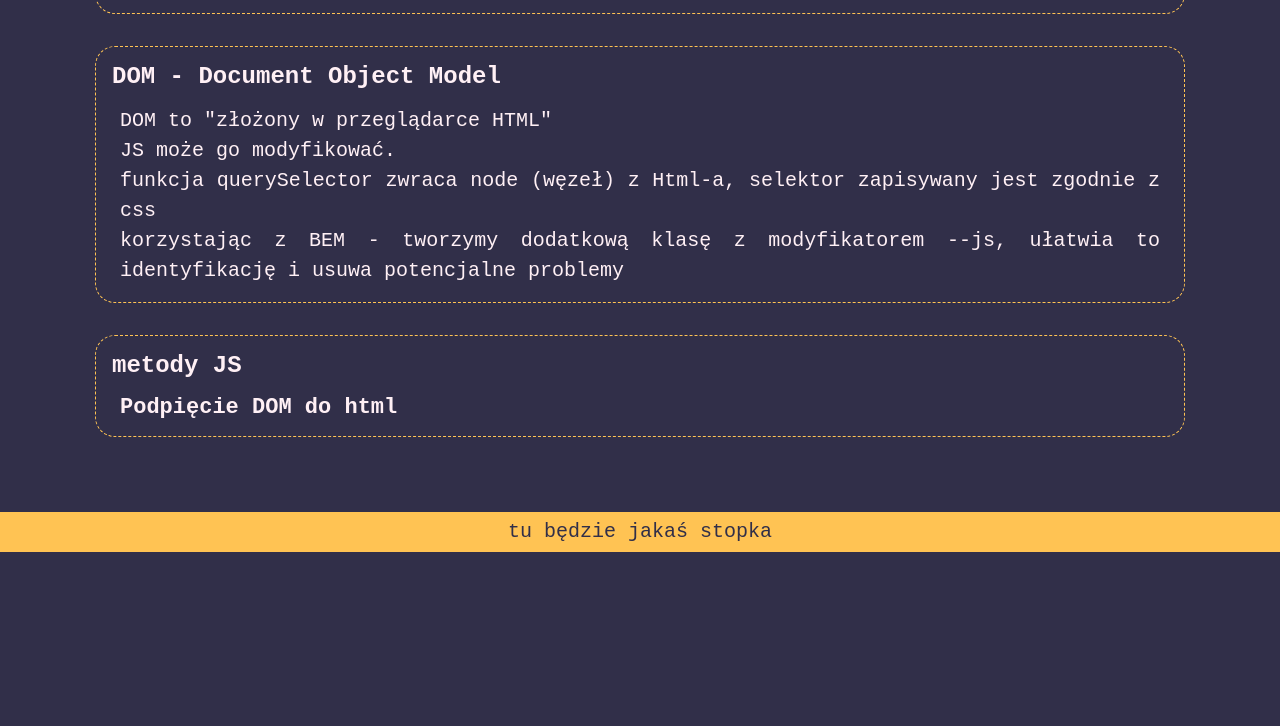
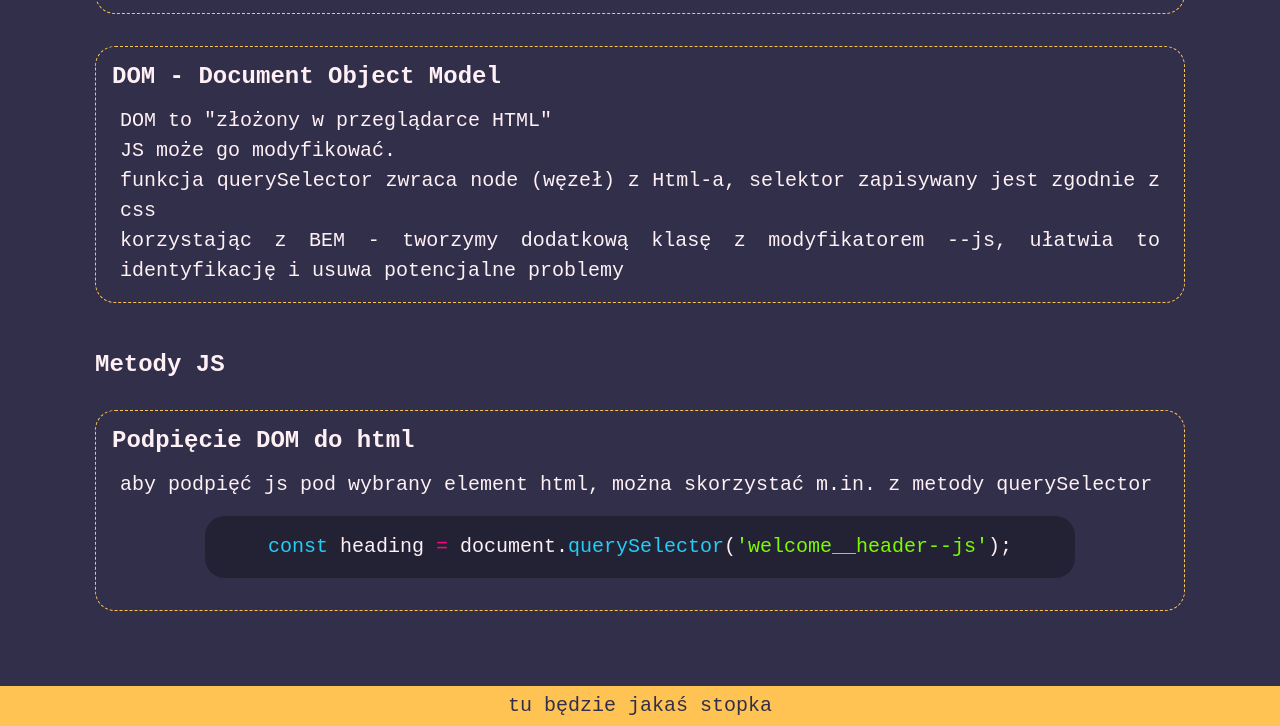
Before and after one commit to michal-krawczyk10/homepage, a website: page pages/js.html in a window 1280 px wide. Shown: the part 1377-2103 px from the top of the page. Before the commit the page ends 1929 px from the top, so only its background shows below. Drawn offline with Linux system fonts and the light colour scheme.

```diff
--- a/js/main.js
+++ b/js/main.js
@@ -8,3 +8,5 @@
 console.log(age);
 
 console.log(`hej, mam na imię ${name} i mam ${age} lata`);
+
+const heading = document.querySelector('welcome__header--js');
--- a/pages/js.html
+++ b/pages/js.html
@@ -109,11 +109,26 @@
 					</p>
 				</article>
 			</section>
-      <section>
+			<section class="section">
+				<h2 class="section__header">Metody JS</h2>
 				<article class="article">
-          <h2 class="article__header">metody JS</h2>
-          <h3 class="article__header--subheader">Podpięcie DOM do html</h3>
-          <p></p>
+					<h3 class="article__header">Podpięcie DOM do html</h3>
+					<p class="article__text">
+						aby podpięć js pod wybrany element html, można skorzystać m.in. z
+						metody querySelector
+					</p>
+					<div class="code">
+						<code class="code__text">
+							<span class="code__text--property">const</span>
+							<span class="code__text--plain">heading</span>
+							<span class="code__text--tag">=</span>
+							<span class="code__text--plain">document.</span
+							><span class="code__text--property">querySelector</span
+							><span class="code__text--plain">(</span
+							><span class="code__text--atribute">'welcome__header--js'</span
+							><span class="code__text--plain">);</span>
+						</code>
+					</div>
 				</article>
 			</section>
 		</main>
--- a/sass/style.scss
+++ b/sass/style.scss
@@ -60,6 +60,14 @@
 
 .article__image--bem {
   width: 90%;
+}
+
+.section {
+}
+.section__header {
+  font-size: 24px;
+  padding: 16px 16px 0;
+  text-align: left;
 }
 
 .code {
```
Also changed, not shown: index.html (+1 -1 lines), css/style.css, 1 other file. Lines whose indentation alone changed are shown as unchanged.
